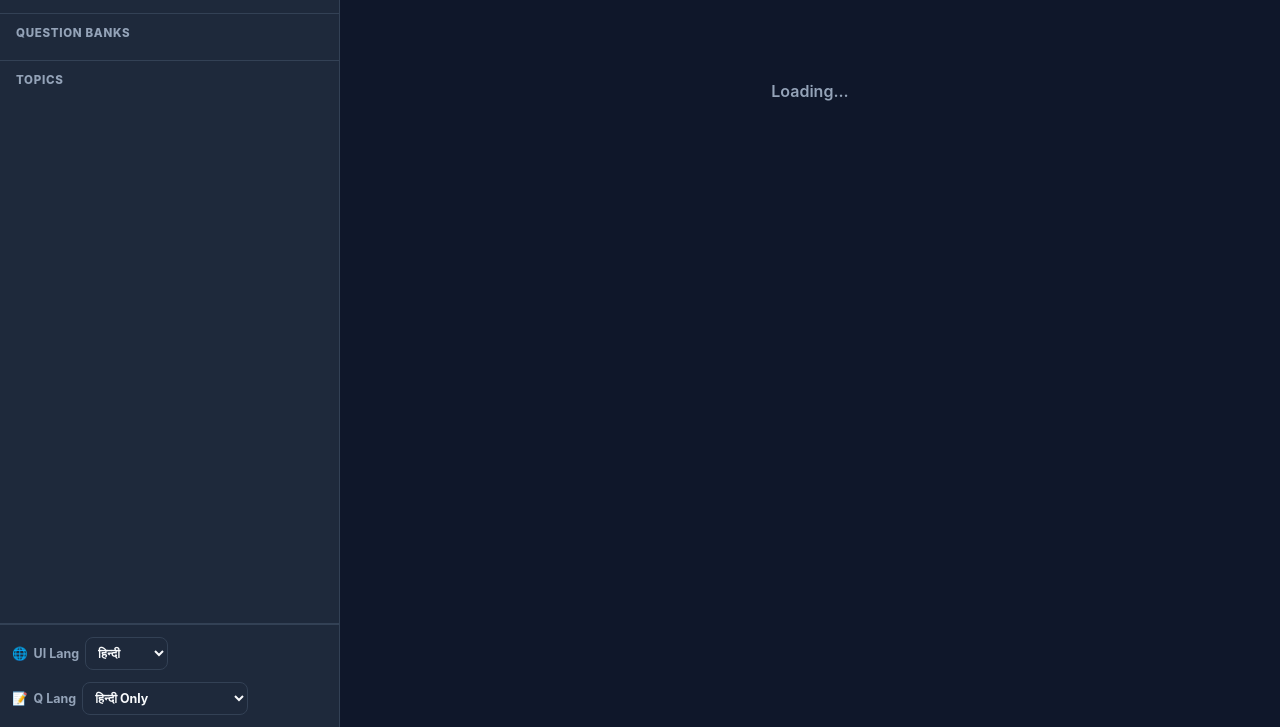
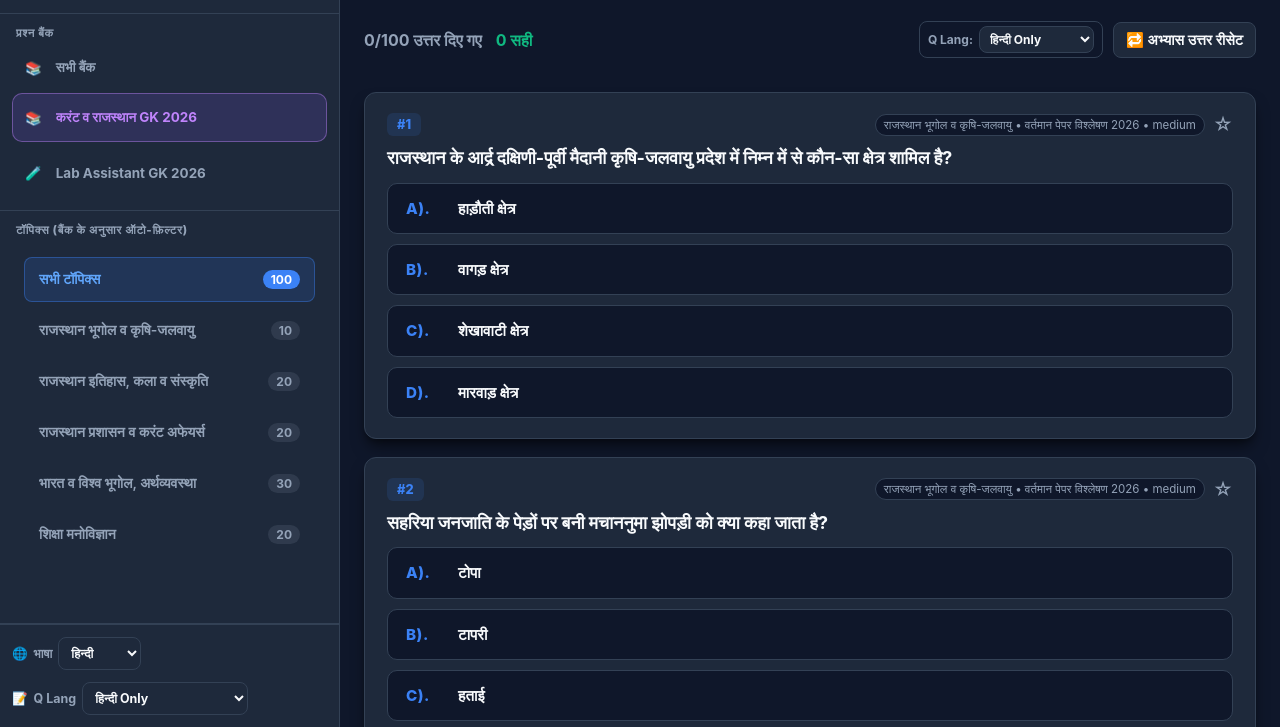
Before and after one commit to Vijaysingh147/Quiz, a plain HTML site: page index.html in a window 1280 px wide. Shown: the part 73-800 px from the top of the page. Drawn offline with Linux system fonts and the light colour scheme.

Commit message:
Update script source path in index.html

```diff
--- a/index.html
+++ b/index.html
@@ -160,6 +160,6 @@
     </div>
   </div>
 
-<script type="module" src="app.js"></script>
+<script type="module" src="js/app.js"></script>
 </body>
 </html>
```
